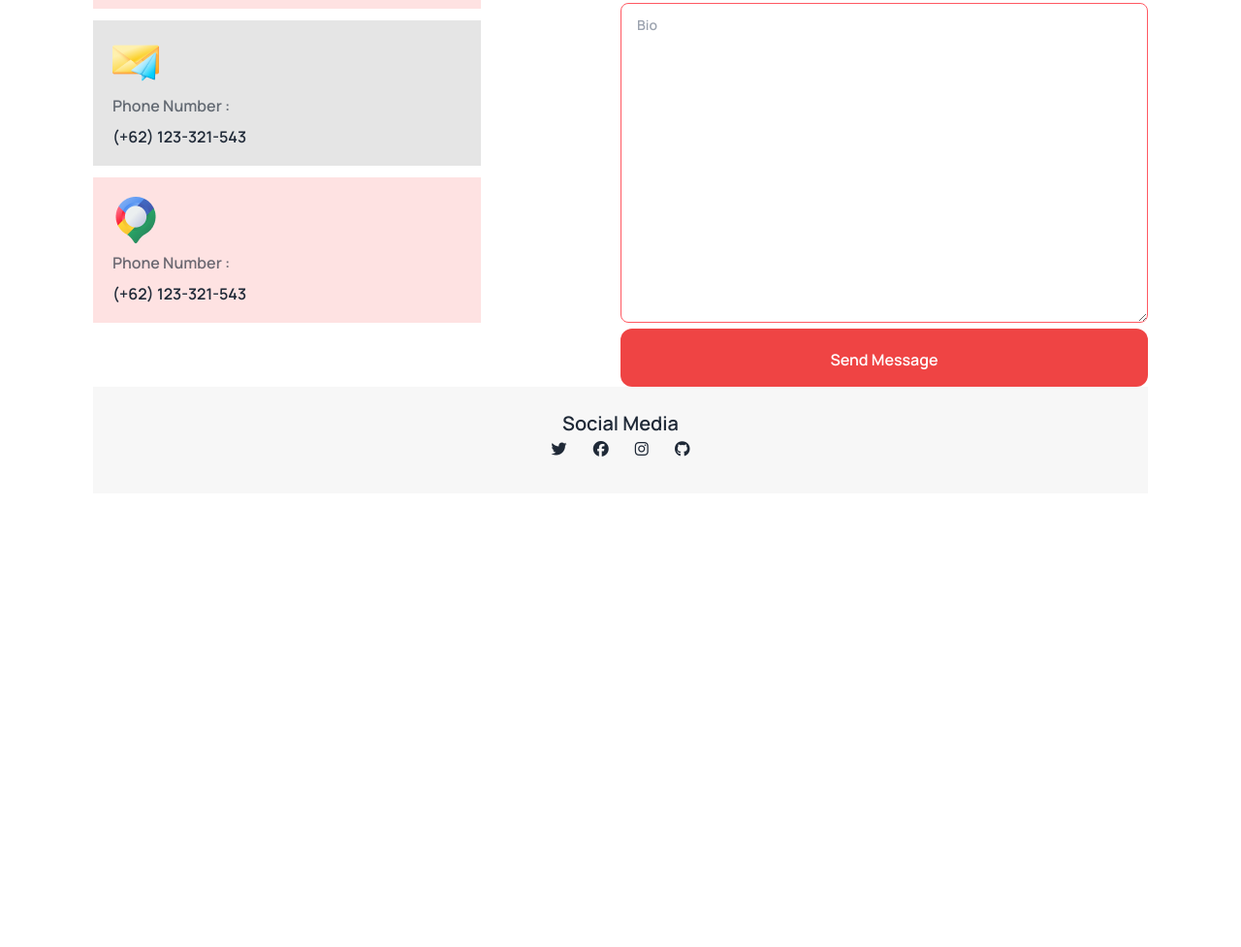
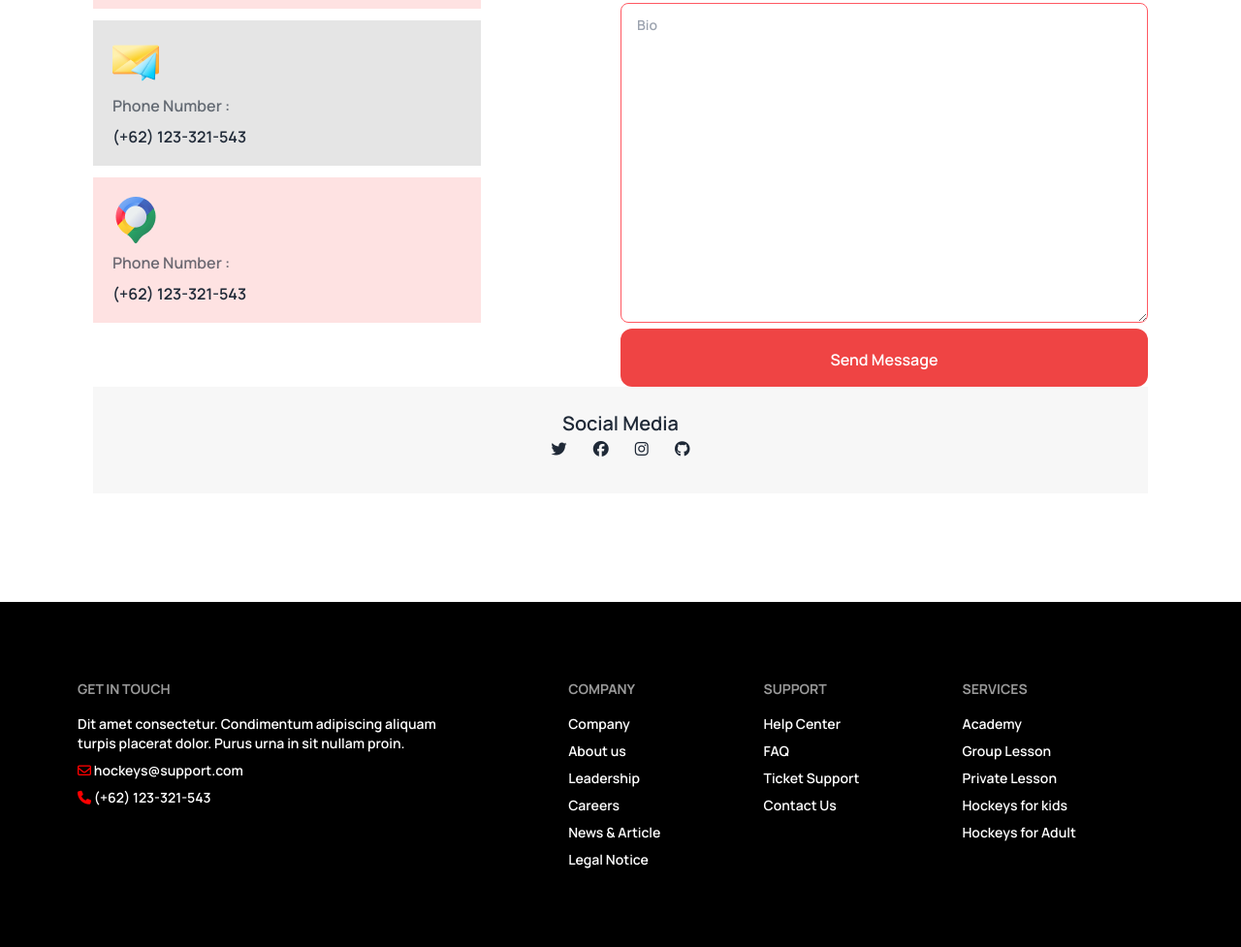
Before and after one commit to JUNIORSHAKIB1/A3-Hockeys, a plain HTML site: page index.html in a window 1280 px wide. Shown: the part 4609-5586 px from the top of the page at 97% size. Before the commit the page ends 5230 px from the top, so only its background shows below. Drawn offline with nearby package versions, Linux system fonts and the light colour scheme.

Commit message:
all web site okay

```diff
--- a/index.html
+++ b/index.html
@@ -506,6 +506,37 @@
 
     </main>
     <!-- footer start  -->
-
+    <footer class="footer text-white p-20 bg-black text-base-content">
+      <nav>
+        <header class="footer-title">Get In Touch</header>
+        <a class="w-[800px] lg:w-[400px]">Dit amet consectetur. Condimentum  adipiscing aliquam turpis placerat dolor. Purus urna in sit nullam proin. </a>
+        <a class=""><i class="fa-regular fa-envelope" style="color: #ff0000;"></i> hockeys@support.com</a>
+        <a class=""><i class="fa-solid fa-phone" style="color: #ff0000;"></i> (+62) 123-321-543</a>
+      </nav>
+          <nav>
+            <header class="footer-title">Company</header>
+            <a class="">Company</a>
+            <a class="">About us</a>
+            <a class="">Leadership</a>
+            <a class="">Careers</a>
+            <a class="">News & Article</a>
+            <a class="">Legal Notice</a>
+          </nav>
+            <nav>
+              <header class="footer-title">Support</header>
+              <a class="">Help Center</a>
+              <a class="">FAQ</a>
+              <a class="">Ticket Support</a>
+              <a class="">Contact Us</a>
+            </nav>
+      <form>
+        <header class="footer-title">Services</header>
+        <a href="">Academy</a>
+        <a href="">Group Lesson</a>
+        <a href="">Private Lesson</a>
+        <a href="">Hockeys for kids</a>
+        <a href="">Hockeys for Adult</a>
+      </form>
+    </footer>
 </body>
 </html>
```
